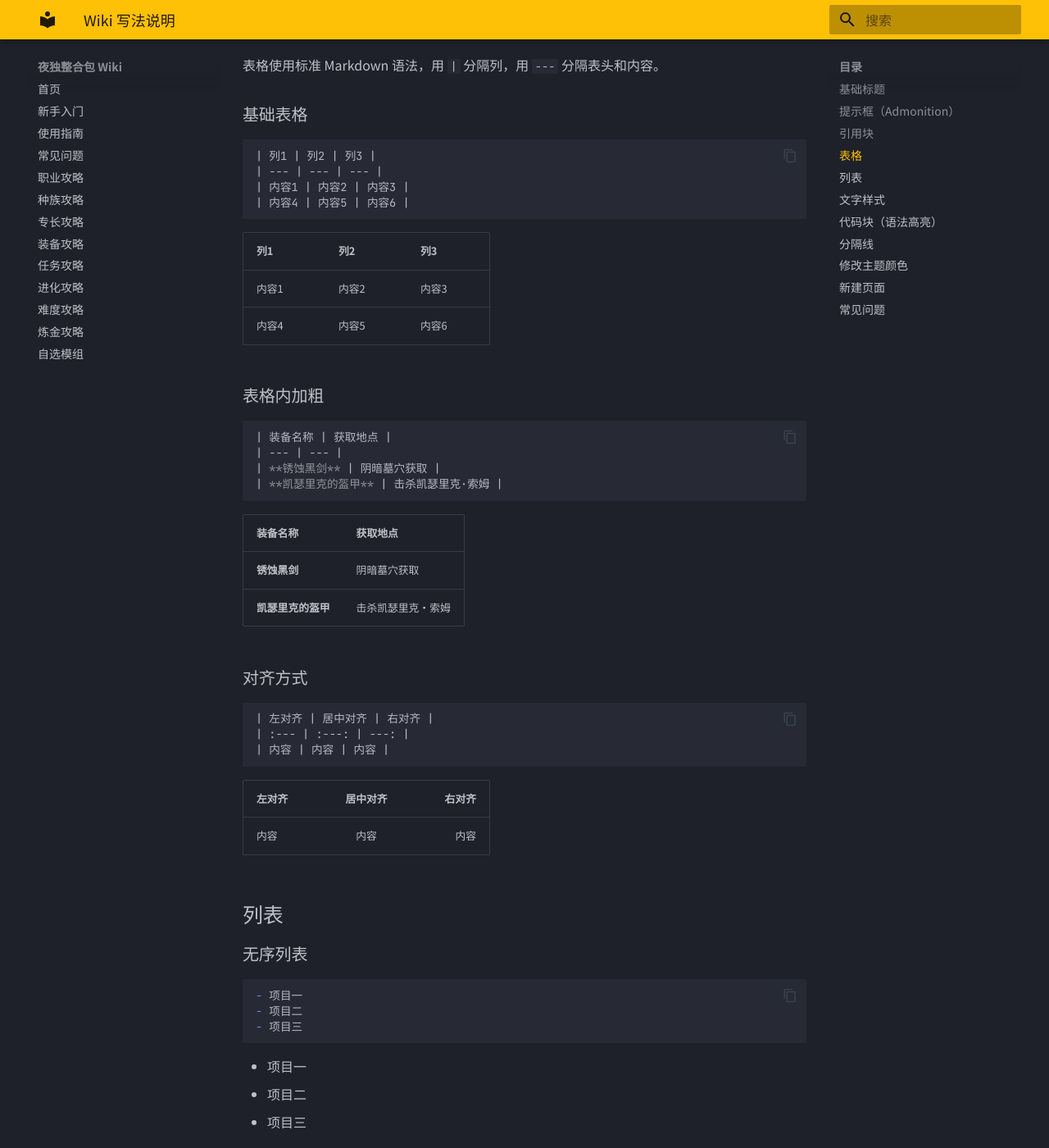
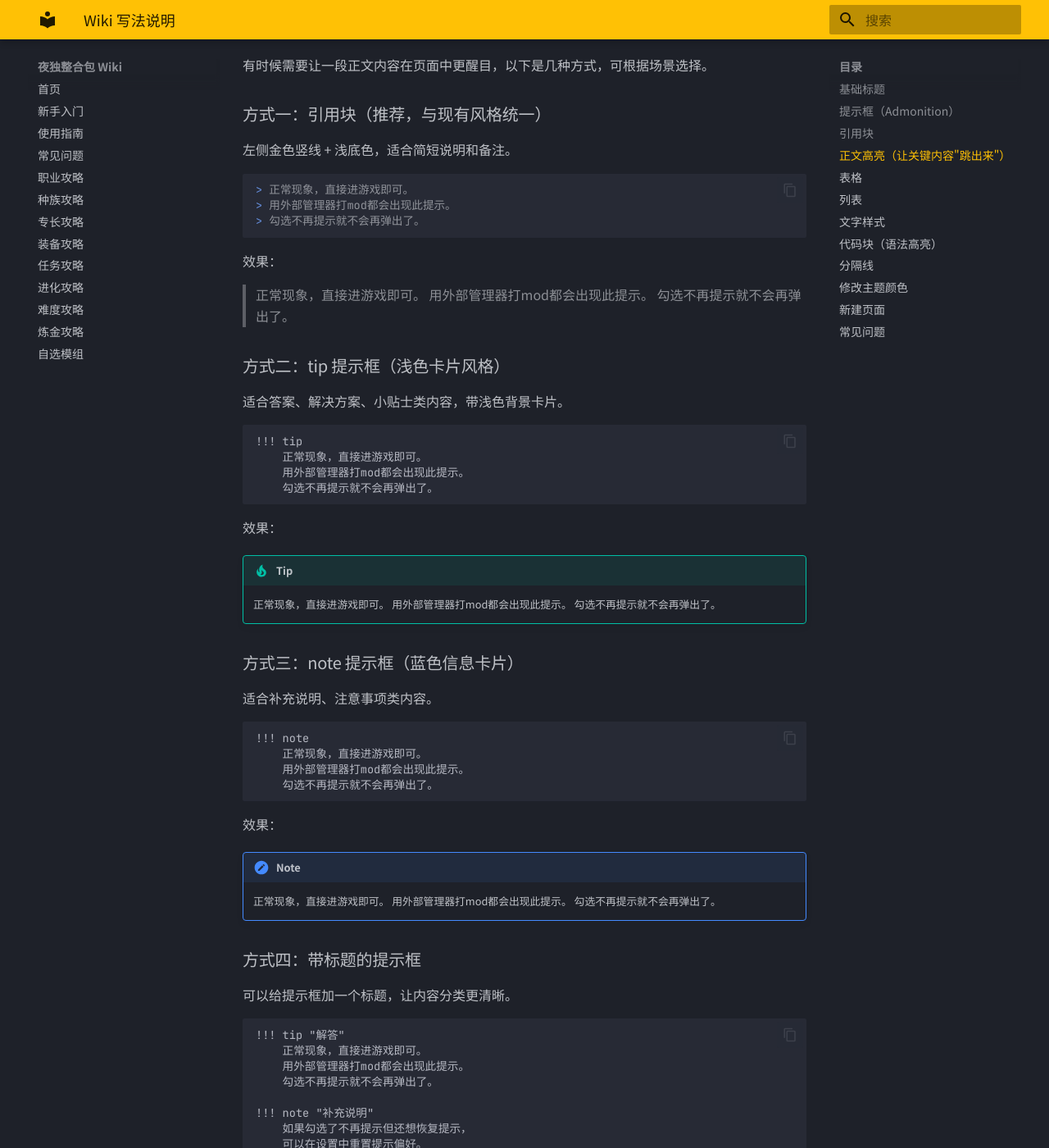
Before and after one commit to oiclyd/bg3-mod-wiki, an MkDocs documentation site: the page built from docs/wiki-guide.md, in a window 1280 px wide and 1400 px high, scrolled down 2727 px. Shown: the whole window at 82% size. Built offline with MkDocs 1.6.1 and Material for MkDocs 9.7.7, drawn with Linux system fonts in a browser that asks for light colours; some of the changed text lies outside the part shown.

Commit message:
补充：Wiki写法说明中添加正文高亮写法示例

````diff
--- a/docs/wiki-guide.md
+++ b/docs/wiki-guide.md
@@ -104,6 +104,116 @@
 > **任务主线：** 这是一条引用说明。
 >
 > 引用块支持多行内容，空行用 `>` 连接。
+
+## 正文高亮（让关键内容"跳出来"）
+
+有时候需要让一段正文内容在页面中更醒目，以下是几种方式，可根据场景选择。
+
+### 方式一：引用块（推荐，与现有风格统一）
+
+左侧金色竖线 + 浅底色，适合简短说明和备注。
+
+```markdown
+> 正常现象，直接进游戏即可。
+> 用外部管理器打mod都会出现此提示。
+> 勾选不再提示就不会再弹出了。
+```
+
+效果：
+
+> 正常现象，直接进游戏即可。
+> 用外部管理器打mod都会出现此提示。
+> 勾选不再提示就不会再弹出了。
+
+### 方式二：tip 提示框（浅色卡片风格）
+
+适合答案、解决方案、小贴士类内容，带浅色背景卡片。
+
+```markdown
+!!! tip
+    正常现象，直接进游戏即可。
+    用外部管理器打mod都会出现此提示。
+    勾选不再提示就不会再弹出了。
+```
+
+效果：
+
+!!! tip
+    正常现象，直接进游戏即可。
+    用外部管理器打mod都会出现此提示。
+    勾选不再提示就不会再弹出了。
+
+### 方式三：note 提示框（蓝色信息卡片）
+
+适合补充说明、注意事项类内容。
+
+```markdown
+!!! note
+    正常现象，直接进游戏即可。
+    用外部管理器打mod都会出现此提示。
+    勾选不再提示就不会再弹出了。
+```
+
+效果：
+
+!!! note
+    正常现象，直接进游戏即可。
+    用外部管理器打mod都会出现此提示。
+    勾选不再提示就不会再弹出了。
+
+### 方式四：带标题的提示框
+
+可以给提示框加一个标题，让内容分类更清晰。
+
+```markdown
+!!! tip "解答"
+    正常现象，直接进游戏即可。
+    用外部管理器打mod都会出现此提示。
+    勾选不再提示就不会再弹出了。
+
+!!! note "补充说明"
+    如果勾选了不再提示但还想恢复提示，
+    可以在设置中重置提示偏好。
+```
+
+效果：
+
+!!! tip "解答"
+    正常现象，直接进游戏即可。
+    用外部管理器打mod都会出现此提示。
+    勾选不再提示就不会再弹出了。
+
+!!! note "补充说明"
+    如果勾选了不再提示但还想恢复提示，
+    可以在设置中重置提示偏好。
+
+### 方式五：可折叠内容
+
+适合长篇内容，默认收起，点击展开。
+
+```markdown
+??? "点击查看详细步骤"
+    1. 打开游戏设置
+    2. 找到提示偏好选项
+    3. 重置为默认值
+```
+
+效果：
+
+??? "点击查看详细步骤"
+    1. 打开游戏设置
+    2. 找到提示偏好选项
+    3. 重置为默认值
+
+### 对比总结
+
+| 方式 | 写法 | 适用场景 |
+| --- | --- | --- |
+| 引用块 | `> 内容` | 简短备注、补充说明 |
+| tip 提示框 | `!!! tip` | 答案、解决方案、小贴士 |
+| note 提示框 | `!!! note` | 补充信息、注意事项 |
+| 带标题提示框 | `!!! tip "标题"` | 需要分类的问答内容 |
+| 可折叠 | `??? "标题"` | 长篇内容、剧透、可选阅读 |
 
 ## 表格
 
````
